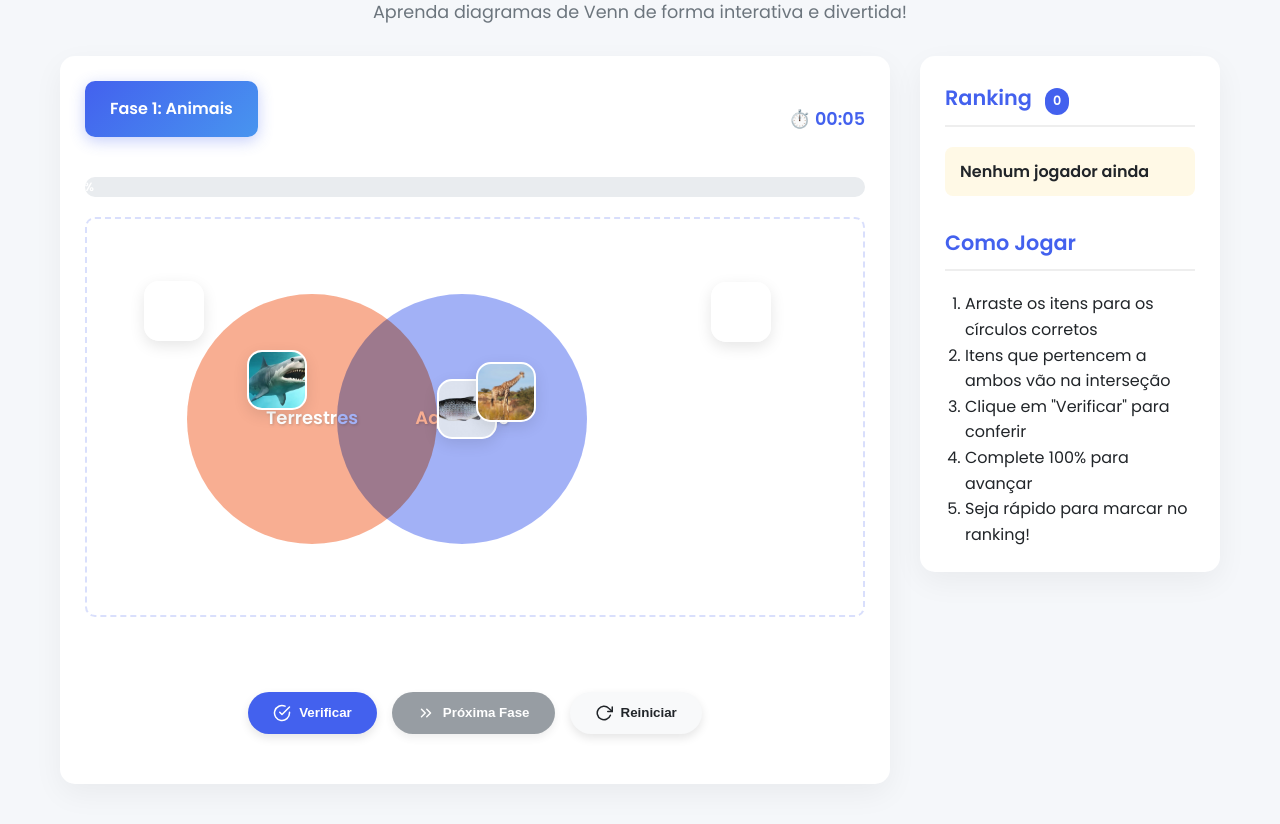
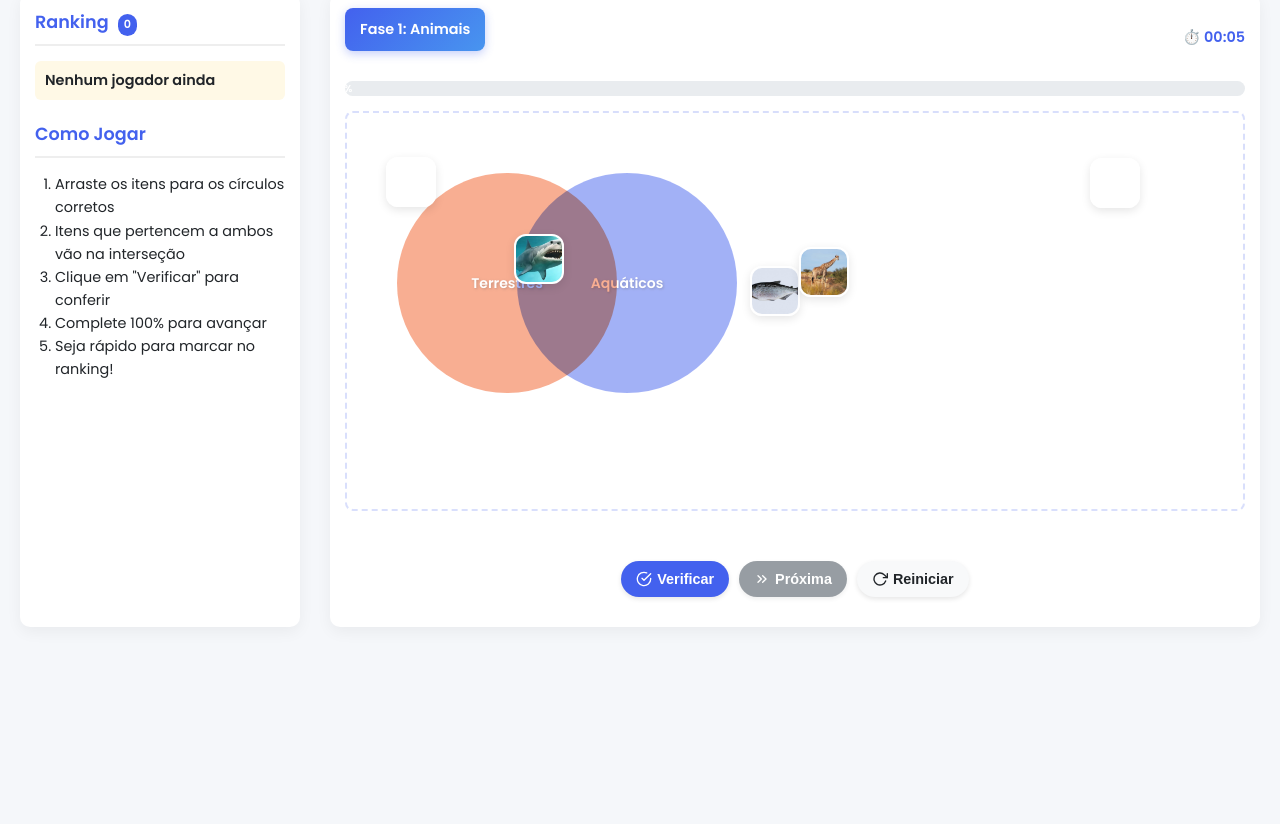
Before and after one commit to DaviGuim/BOLAS-VENN, a plain HTML site: page index.html in a window 1280 px wide. Shown: the part 116-940 px from the top of the page. After the commit the page ends 800 px from the top, so only its background shows below. Drawn offline with Linux system fonts and the light colour scheme.

Commit message:
Add files via upload

```diff
--- a/index.html
+++ b/index.html
@@ -2,7 +2,7 @@
 <html lang="pt-br">
 <head>
     <meta charset="UTF-8">
-    <meta name="viewport" content="width=device-width, initial-scale=1.0">
+    <meta name="viewport" content="width=device-width, initial-scale=1.0, maximum-scale=1.0, user-scalable=no">
     <title>Venn Game - Aprendizado Interativo</title>
     <link href="https://fonts.googleapis.com/css2?family=Poppins:wght@300;400;500;600;700&display=swap" rel="stylesheet">
     <style>
@@ -22,6 +22,7 @@
             box-sizing: border-box;
             margin: 0;
             padding: 0;
+            -webkit-tap-highlight-color: transparent;
         }
 
         body {
@@ -29,66 +30,70 @@
             background-color: #f5f7fa;
             color: var(--dark);
             line-height: 1.6;
-            padding: 20px;
+            padding: 10px;
+            touch-action: manipulation;
         }
 
         .container {
-            max-width: 1200px;
+            max-width: 100%;
             margin: 0 auto;
-            padding: 20px;
+            padding: 10px;
         }
 
         header {
             text-align: center;
-            margin-bottom: 30px;
+            margin-bottom: 15px;
         }
 
         h1 {
             color: var(--primary);
-            font-size: 2.5rem;
-            margin-bottom: 10px;
+            font-size: 1.8rem;
+            margin-bottom: 5px;
             font-weight: 700;
         }
 
         .subtitle {
             color: var(--gray);
-            font-size: 1.1rem;
-            margin-bottom: 20px;
+            font-size: 0.9rem;
+            margin-bottom: 15px;
         }
 
         .game-container {
-            display: grid;
-            grid-template-columns: 1fr 300px;
-            gap: 30px;
+            display: flex;
+            flex-direction: column;
+            gap: 15px;
         }
 
         .game-board {
             background-color: var(--white);
-            border-radius: 15px;
-            box-shadow: 0 10px 30px rgba(0, 0, 0, 0.05);
-            padding: 25px;
+            border-radius: 10px;
+            box-shadow: 0 5px 15px rgba(0, 0, 0, 0.05);
+            padding: 15px;
+            order: 2;
         }
 
         .phase-info {
             background: linear-gradient(135deg, var(--primary), var(--accent));
             color: var(--white);
-            padding: 15px 25px;
-            border-radius: 10px;
-            margin-bottom: 20px;
+            padding: 10px 15px;
+            border-radius: 8px;
+            margin-bottom: 15px;
             font-weight: 600;
             text-align: center;
-            box-shadow: 0 4px 15px rgba(67, 97, 238, 0.3);
+            box-shadow: 0 3px 10px rgba(67, 97, 238, 0.3);
+            font-size: 0.9rem;
         }
 
         .venn-container {
             position: relative;
             width: 100%;
-            height: 400px;
-            margin: 20px auto;
+            height: 300px;
+            margin: 15px auto;
             background-color: var(--white);
-            border-radius: 10px;
+            border-radius: 8px;
             overflow: hidden;
             border: 2px dashed rgba(67, 97, 238, 0.2);
+            touch-action: none;
         }
 
         .circle {
@@ -101,33 +106,35 @@
             align-items: center;
             color: var(--white);
             font-weight: 600;
-            font-size: 18px;
+            font-size: 14px;
             text-shadow: 1px 1px 3px rgba(0, 0, 0, 0.3);
             transition: all 0.3s ease;
+            text-align: center;
+            padding: 0 5px;
         }
 
         #circleA {
-            width: 250px;
-            height: 250px;
+            width: 180px;
+            height: 180px;
             background-color: rgba(241, 90, 34, 0.7);
-            top: 75px;
-            left: 100px;
+            top: 60px;
+            left: 30px;
         }
 
         #circleB {
-            width: 250px;
-            height: 250px;
+            width: 180px;
+            height: 180px;
             background-color: rgba(67, 97, 238, 0.7);
-            top: 75px;
-            left: 250px;
+            top: 60px;
+            left: 120px;
         }
 
         .item {
             position: absolute;
-            width: 60px;
-            height: 60px;
-            border-radius: 15px;
-            cursor: grab;
+            width: 50px;
+            height: 50px;
+            border-radius: 12px;
+            cursor: pointer;
             display: flex;
             justify-content: center;
             align-items: center;
@@ -136,39 +143,43 @@
             user-select: none;
             background-size: cover;
             background-position: center;
-            transition: all 0.3s ease;
-            box-shadow: 0 5px 15px rgba(0, 0, 0, 0.1);
+            transition: all 0.2s ease;
+            box-shadow: 0 3px 10px rgba(0, 0, 0, 0.1);
             border: 2px solid var(--white);
-            font-size: 0; /* Esconde o texto inicialmente */
+            font-size: 0;
             z-index: 10;
+            touch-action: none;
         }
 
-        .item:hover {
+        .item.active {
             transform: scale(1.1) rotate(5deg);
-            box-shadow: 0 8px 25px rgba(0, 0, 0, 0.2);
-            font-size: 12px; /* Mostra texto no hover */
+            box-shadow: 0 5px 15px rgba(0, 0, 0, 0.2);
+            font-size: 10px;
             z-index: 100;
         }
 
         .controls {
             display: flex;
-            gap: 15px;
-            margin: 25px 0;
+            gap: 10px;
+            margin: 15px 0;
             flex-wrap: wrap;
             justify-content: center;
         }
 
         button {
-            padding: 12px 25px;
+            padding: 10px 15px;
             border: none;
-            border-radius: 50px;
+            border-radius: 25px;
             cursor: pointer;
             font-weight: 600;
-            transition: all 0.3s ease;
+            transition: all 0.2s ease;
             display: flex;
             align-items: center;
-            gap: 8px;
-            box-shadow: 0 4px 10px rgba(0, 0, 0, 0.1);
+            gap: 5px;
+            box-shadow: 0 2px 5px rgba(0, 0, 0, 0.1);
+            font-size: 0.9rem;
+            min-width: 100px;
+            justify-content: center;
         }
 
         .btn-primary {
@@ -176,10 +187,10 @@
             color: var(--white);
         }
 
-        .btn-primary:hover {
+        .btn-primary:active {
             background-color: var(--secondary);
-            transform: translateY(-3px);
-            box-shadow: 0 6px 15px rgba(67, 97, 238, 0.3);
+            transform: translateY(1px);
+            box-shadow: 0 3px 8px rgba(67, 97, 238, 0.3);
         }
 
         .btn-secondary {
@@ -187,9 +198,9 @@
             color: var(--dark);
         }
 
-        .btn-secondary:hover {
+        .btn-secondary:active {
             background-color: #e9ecef;
-            transform: translateY(-3px);
+            transform: translateY(1px);
         }
 
         button:disabled {
@@ -202,33 +213,34 @@
         .progress-container {
             width: 100%;
             background-color: #e9ecef;
-            border-radius: 50px;
-            margin: 20px 0;
+            border-radius: 25px;
+            margin: 15px 0;
             overflow: hidden;
-            height: 20px;
+            height: 15px;
         }
 
         .progress-bar {
             height: 100%;
             background: linear-gradient(90deg, var(--accent), var(--success));
             width: 0%;
-            transition: width 0.5s ease;
+            transition: width 0.3s ease;
             display: flex;
             align-items: center;
             justify-content: center;
             color: var(--white);
-            font-size: 12px;
+            font-size: 10px;
             font-weight: 600;
         }
 
         .feedback {
-            margin: 20px 0;
-            padding: 15px;
-            border-radius: 10px;
+            margin: 15px 0;
+            padding: 10px;
+            border-radius: 8px;
             text-align: center;
             font-weight: 600;
             opacity: 0;
-            transition: opacity 0.5s ease;
+            transition: opacity 0.3s ease;
+            font-size: 0.9rem;
         }
 
         .correct {
@@ -245,33 +257,34 @@
 
         .sidebar {
             background-color: var(--white);
-            border-radius: 15px;
-            box-shadow: 0 10px 30px rgba(0, 0, 0, 0.05);
-            padding: 25px;
-            height: fit-content;
+            border-radius: 10px;
+            box-shadow: 0 5px 15px rgba(0, 0, 0, 0.05);
+            padding: 15px;
+            order: 1;
         }
 
         .sidebar-title {
-            font-size: 1.3rem;
+            font-size: 1.1rem;
             color: var(--primary);
-            margin-bottom: 20px;
-            padding-bottom: 10px;
+            margin-bottom: 15px;
+            padding-bottom: 8px;
             border-bottom: 2px solid #eee;
             font-weight: 600;
         }
 
         .leaderboard {
             list-style: none;
-            margin-top: 20px;
+            margin-top: 15px;
+            font-size: 0.9rem;
         }
 
         .leaderboard li {
             display: flex;
             justify-content: space-between;
-            padding: 12px 15px;
-            margin-bottom: 10px;
+            padding: 8px 10px;
+            margin-bottom: 8px;
             background-color: var(--light);
-            border-radius: 8px;
+            border-radius: 6px;
             font-weight: 500;
         }
 
@@ -304,22 +317,23 @@
             z-index: 1000;
             justify-content: center;
             align-items: center;
+            padding: 15px;
         }
 
         .modal-content {
             background-color: var(--white);
-            padding: 30px;
-            border-radius: 15px;
-            width: 90%;
-            max-width: 500px;
-            box-shadow: 0 15px 40px rgba(0, 0, 0, 0.2);
-            animation: modalFadeIn 0.4s ease;
+            padding: 20px;
+            border-radius: 10px;
+            width: 100%;
+            max-width: 400px;
+            box-shadow: 0 10px 25px rgba(0, 0, 0, 0.2);
+            animation: modalFadeIn 0.3s ease;
         }
 
         @keyframes modalFadeIn {
             from {
                 opacity: 0;
-                transform: translateY(-20px);
+                transform: translateY(-10px);
             }
             to {
                 opacity: 1;
@@ -328,29 +342,31 @@
         }
 
         .modal-title {
-            font-size: 1.5rem;
+            font-size: 1.3rem;
             color: var(--primary);
-            margin-bottom: 20px;
+            margin-bottom: 15px;
             text-align: center;
         }
 
         .form-group {
-            margin-bottom: 20px;
+            margin-bottom: 15px;
         }
 
         .form-group label {
             display: block;
-            margin-bottom: 8px;
+            margin-bottom: 5px;
             font-weight: 500;
+            font-size: 0.9rem;
         }
 
         .form-group input {
             width: 100%;
-            padding: 12px 15px;
+            padding: 10px 12px;
             border: 1px solid #ddd;
-            border-radius: 8px;
+            border-radius: 6px;
             font-family: 'Poppins', sans-serif;
-            transition: border 0.3s ease;
+            transition: border 0.2s ease;
+            font-size: 0.9rem;
         }
 
         .form-group input:focus {
@@ -361,17 +377,17 @@
         .modal-actions {
             display: flex;
             justify-content: flex-end;
-            gap: 15px;
-            margin-top: 25px;
+            gap: 10px;
+            margin-top: 20px;
         }
 
         .badge {
             display: inline-block;
-            padding: 3px 8px;
+            padding: 2px 6px;
             border-radius: 50px;
-            font-size: 0.8rem;
+            font-size: 0.7rem;
             font-weight: 600;
-            margin-left: 8px;
+            margin-left: 5px;
         }
 
         .badge-primary {
@@ -380,29 +396,50 @@
         }
 
         .timer {
-            font-size: 1.1rem;
+            font-size: 0.9rem;
             font-weight: 600;
             color: var(--primary);
             margin-left: auto;
             display: flex;
             align-items: center;
-            gap: 5px;
+            gap: 3px;
         }
 
         .game-header {
             display: flex;
             align-items: center;
-            margin-bottom: 20px;
+            margin-bottom: 15px;
         }
 
-        @media (max-width: 992px) {
+        @media (min-width: 768px) {
             .game-container {
-                grid-template-columns: 1fr;
+                flex-direction: row;
+            }
+
+            .game-board {
+                flex: 1;
             }
 
             .sidebar {
-                order: -1;
-                margin-bottom: 30px;
+                width: 280px;
+                margin-right: 15px;
+            }
+
+            .venn-container {
+                height: 400px;
+            }
+
+            #circleA, #circleB {
+                width: 220px;
+                height: 220px;
+            }
+
+            #circleA {
+                left: 50px;
+            }
+
+            #circleB {
+                left: 170px;
             }
         }
     </style>
@@ -434,21 +471,21 @@
 
                 <div class="controls">
                     <button class="btn-primary" id="checkBtn">
-                        <svg width="18" height="18" viewBox="0 0 24 24" fill="none" stroke="currentColor" stroke-width="2" stroke-linecap="round" stroke-linejoin="round">
+                        <svg width="16" height="16" viewBox="0 0 24 24" fill="none" stroke="currentColor" stroke-width="2" stroke-linecap="round" stroke-linejoin="round">
                             <path d="M22 11.08V12a10 10 0 1 1-5.93-9.14"></path>
                             <polyline points="22 4 12 14.01 9 11.01"></polyline>
                         </svg>
                         Verificar
                     </button>
                     <button class="btn-primary" id="nextPhaseBtn" disabled>
-                        <svg width="18" height="18" viewBox="0 0 24 24" fill="none" stroke="currentColor" stroke-width="2" stroke-linecap="round" stroke-linejoin="round">
+                        <svg width="16" height="16" viewBox="0 0 24 24" fill="none" stroke="currentColor" stroke-width="2" stroke-linecap="round" stroke-linejoin="round">
                             <polyline points="13 17 18 12 13 7"></polyline>
                             <polyline points="6 17 11 12 6 7"></polyline>
                         </svg>
-                        Próxima Fase
+                        Próxima
                     </button>
                     <button class="btn-secondary" id="resetBtn">
-                        <svg width="18" height="18" viewBox="0 0 24 24" fill="none" stroke="currentColor" stroke-width="2" stroke-linecap="round" stroke-linejoin="round">
+                        <svg width="16" height="16" viewBox="0 0 24 24" fill="none" stroke="currentColor" stroke-width="2" stroke-linecap="round" stroke-linejoin="round">
                             <polyline points="23 4 23 10 17 10"></polyline>
                             <path d="M20.49 15a9 9 0 1 1-2.12-9.36L23 10"></path>
                         </svg>
@@ -463,8 +500,8 @@
                     <li>Nenhum jogador ainda</li>
                 </ul>
 
-                <h2 class="sidebar-title" style="margin-top: 30px;">Como Jogar</h2>
-                <ol style="padding-left: 20px;">
+                <h2 class="sidebar-title" style="margin-top: 20px;">Como Jogar</h2>
+                <ol style="padding-left: 20px; font-size: 0.9rem;">
                     <li>Arraste os itens para os círculos corretos</li>
                     <li>Itens que pertencem a ambos vão na interseção</li>
                     <li>Clique em "Verificar" para conferir</li>
@@ -478,7 +515,7 @@
     <div class="modal" id="nameModal">
         <div class="modal-content">
             <h2 class="modal-title">Parabéns!</h2>
-            <p>Você completou todas as fases com sucesso! Digite seu nome para entrar no ranking:</p>
+            <p style="font-size: 0.9rem; margin-bottom: 15px;">Você completou todas as fases com sucesso! Digite seu nome para entrar no ranking:</p>
 
             <div class="form-group">
                 <label for="playerName">Seu Nome:</label>
@@ -586,22 +623,12 @@
                         { name: "Surfe", image: "surfe.jpg", correctA: false, correctB: true }
                     ]
                 }
-
-
-
-
-
-
-
-
-
-
             ];
 
             // Variáveis do jogo
             let currentPhase = 0;
             let draggedItem = null;
-            let offsetX, offsetY;
+            let startX, startY, initialX, initialY;
             let items = [];
             let startTime = 0;
             let timerInterval = null;
@@ -646,16 +673,22 @@
                     item.dataset.placedB = "false";
 
                     // Posição inicial aleatória fora dos círculos
-                    const maxX = vennContainer.offsetWidth - 60;
-                    const maxY = vennContainer.offsetHeight - 60;
-                    const randomX = Math.floor(Math.random() * (maxX - 100)) + 50;
-                    const randomY = Math.floor(Math.random() * (maxY - 100)) + 50;
+                    const maxX = vennContainer.offsetWidth - 50;
+                    const maxY = vennContainer.offsetHeight - 50;
+                    const randomX = Math.floor(Math.random() * (maxX - 80)) + 30;
+                    const randomY = Math.floor(Math.random() * (maxY - 80)) + 30;
 
                     item.style.left = randomX + 'px';
                     item.style.top = randomY + 'px';
 
                     // Adicionar eventos de arrasto
-                    item.addEventListener('mousedown', startDrag);
+                    item.addEventListener('touchstart', handleTouchStart, { passive: false });
+                    item.addEventListener('mousedown', handleMouseStart);
+
+                    // Adicionar evento de toque para mostrar nome
+                    item.addEventListener('click', function() {
+                        this.classList.toggle('active');
+                    });
 
                     vennContainer.appendChild(item);
                     items.push(item);
@@ -668,58 +701,92 @@
                 nextPhaseBtn.disabled = true;
             }
 
-            // Iniciar arrasto
-            function startDrag(e) {
+            // Iniciar arrasto com mouse
+            function handleMouseStart(e) {
+                e.preventDefault();
                 draggedItem = this;
 
-                // Calcular a diferença entre o clique e o canto superior esquerdo do item
                 const rect = draggedItem.getBoundingClientRect();
-                offsetX = e.clientX - rect.left;
-                offsetY = e.clientY - rect.top;
+                initialX = e.clientX - rect.left;
+                initialY = e.clientY - rect.top;
 
-                // Mudar o cursor e adicionar eventos
-                document.body.style.cursor = 'grabbing';
-                document.addEventListener('mousemove', dragItem);
-                document.addEventListener('mouseup', stopDrag);
+                document.addEventListener('mousemove', handleMouseMove);
+                document.addEventListener('mouseup', handleMouseEnd);
 
-                // Trazer o item para frente
                 draggedItem.style.zIndex = 1000;
-
-                e.preventDefault();
             }
 
-            // Arrastar item
-            function dragItem(e) {
+            // Mover com mouse
+            function handleMouseMove(e) {
                 if (!draggedItem) return;
 
-                // Calcular nova posição
                 const containerRect = vennContainer.getBoundingClientRect();
-                let newLeft = e.clientX - containerRect.left - offsetX;
-                let newTop = e.clientY - containerRect.top - offsetY;
+                let newLeft = e.clientX - containerRect.left - initialX;
+                let newTop = e.clientY - containerRect.top - initialY;
 
-                // Limitar ao contêiner
                 newLeft = Math.max(0, Math.min(newLeft, containerRect.width - draggedItem.offsetWidth));
                 newTop = Math.max(0, Math.min(newTop, containerRect.height - draggedItem.offsetHeight));
 
-                // Aplicar nova posição
                 draggedItem.style.left = newLeft + 'px';
                 draggedItem.style.top = newTop + 'px';
 
-                // Atualizar a posição lógica do item
                 updateItemPosition(draggedItem);
             }
 
-            // Parar arrasto
-            function stopDrag() {
+            // Finalizar arrasto com mouse
+            function handleMouseEnd() {
                 if (!draggedItem) return;
 
-                document.body.style.cursor = '';
-                document.removeEventListener('mousemove', dragItem);
-                document.removeEventListener('mouseup', stopDrag);
+                document.removeEventListener('mousemove', handleMouseMove);
+                document.removeEventListener('mouseup', handleMouseEnd);
 
-                // Resetar z-index
                 draggedItem.style.zIndex = '';
+                draggedItem = null;
+            }
 
+            // Iniciar arrasto com touch
+            function handleTouchStart(e) {
+                e.preventDefault();
+                draggedItem = this;
+
+                const touch = e.touches[0];
+                const rect = draggedItem.getBoundingClientRect();
+                initialX = touch.clientX - rect.left;
+                initialY = touch.clientY - rect.top;
+
+                document.addEventListener('touchmove', handleTouchMove, { passive: false });
+                document.addEventListener('touchend', handleTouchEnd);
+
+                draggedItem.style.zIndex = 1000;
+            }
+
+            // Mover com touch
+            function handleTouchMove(e) {
+                if (!draggedItem) return;
+                e.preventDefault();
+
+                const touch = e.touches[0];
+                const containerRect = vennContainer.getBoundingClientRect();
+                let newLeft = touch.clientX - containerRect.left - initialX;
+                let newTop = touch.clientY - containerRect.top - initialY;
+
+                newLeft = Math.max(0, Math.min(newLeft, containerRect.width - draggedItem.offsetWidth));
+                newTop = Math.max(0, Math.min(newTop, containerRect.height - draggedItem.offsetHeight));
+
+                draggedItem.style.left = newLeft + 'px';
+                draggedItem.style.top = newTop + 'px';
+
+                updateItemPosition(draggedItem);
+            }
+
+            // Finalizar arrasto com touch
+            function handleTouchEnd() {
+                if (!draggedItem) return;
+
+                document.removeEventListener('touchmove', handleTouchMove);
+                document.removeEventListener('touchend', handleTouchEnd);
+
+                draggedItem.style.zIndex = '';
                 draggedItem = null;
             }
 
@@ -764,6 +831,8 @@
                 let correctCount = 0;
 
                 items.forEach(item => {
+                    item.classList.remove('active');
+
                     const correctA = item.dataset.correctA === "true";
                     const correctB = item.dataset.correctB === "true";
                     const placedA = item.dataset.placedA === "true";
```
Lines whose indentation alone changed are shown as unchanged.
